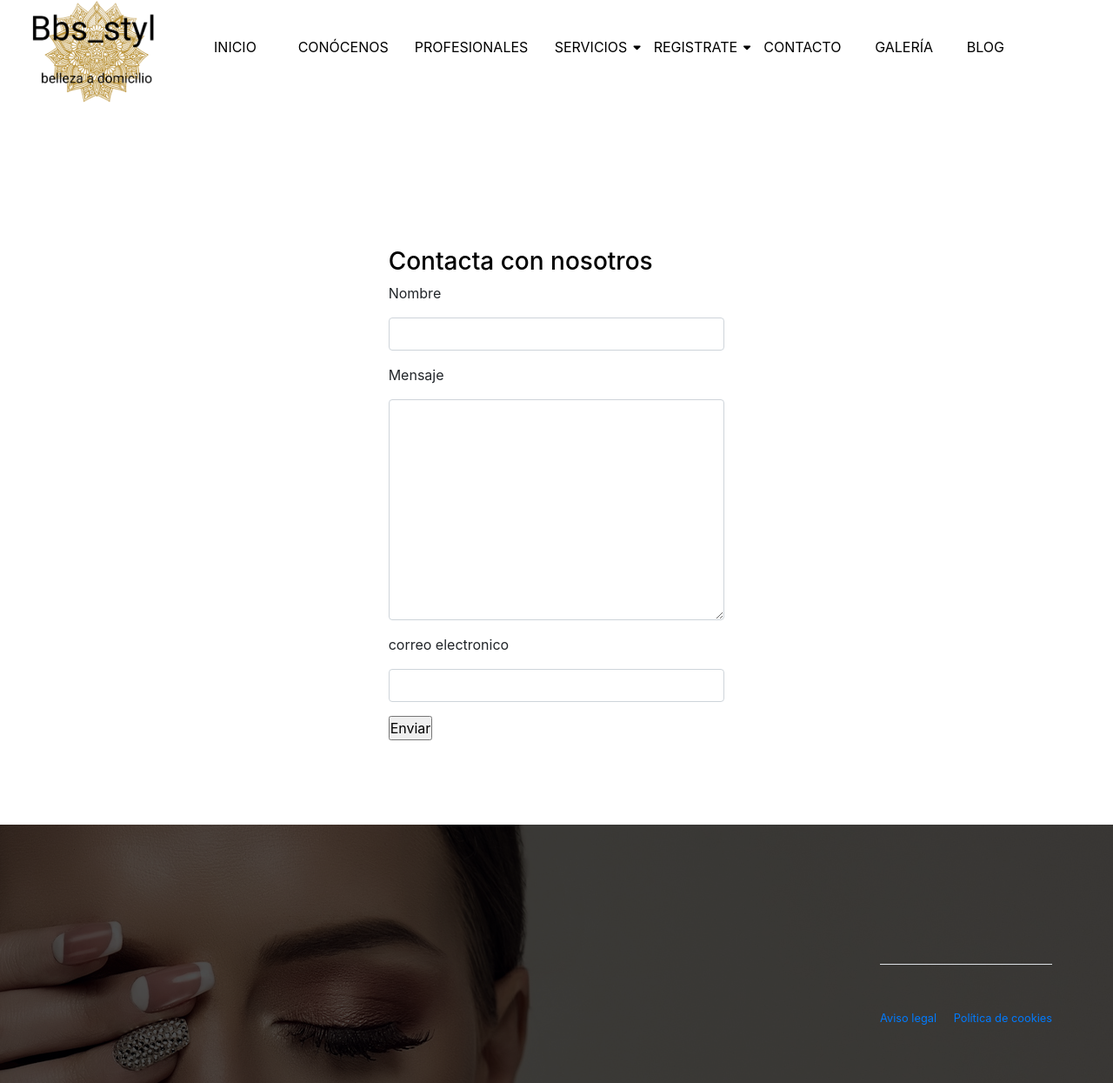
After one commit to Maellyf5/Bbs_styl, a Django app: page /contacto/ in a window 1280 px wide. The commit adds this page. Shown: the whole page at 87% size. Run offline with Django 3.2, Linux system fonts and the light colour scheme; data that the repository does not hold is empty; some libraries are stand-ins or nearby versions.

Commit message:
template contacto

```diff
--- a/Bbs_Styl/Bbs_Styl/settings.py
+++ b/Bbs_Styl/Bbs_Styl/settings.py
@@ -28,6 +28,10 @@ SECRET_KEY = 'dyk%dzy^qfei=d6@=ajg9o0*&13$erz%u7$dqtrk_+ms$i7@(8'
 DEBUG = True
 
 ALLOWED_HOSTS = []
+EMAIL_HOST = 'smtp.mailtrap.io'
+EMAIL_HOST_USER = '51958c9e81a2cc'
+EMAIL_HOST_PASSWORD = '7f821b2912ca87'
+EMAIL_PORT = '2525'
 
 
 # Application definition
@@ -39,6 +43,7 @@ INSTALLED_APPS = [
     'django.contrib.sessions',
     'django.contrib.messages',
     'django.contrib.staticfiles',
+    'widget_tweaks',
     'app',
     'accounts',
     'bootstrap4',
--- /dev/null
+++ b/Bbs_Styl/app/forms.py
@@ -0,0 +1,7 @@
+from django import forms
+
+
+class Formulario(forms.Form):
+    nombre = forms.CharField(label='Nombre',max_length=100)
+    mensaje = forms.CharField(label='Mensaje',widget=forms.Textarea,max_length=1000)
+    email = forms.EmailField(label='correo electronico')
--- a/Bbs_Styl/app/urls.py
+++ b/Bbs_Styl/app/urls.py
@@ -13,6 +13,8 @@ urlpatterns = [
     path('servicios', Servicios.as_view(), name='servicios'),
     path('infoServicios/<int:pk>', InfoServicio.as_view(), name='infoServi'),
     path('buscarCP/', BuscadorCP.as_view(), name='profesionalCP'),
+    path('contacto/', Contacto.as_view(), name='contactos'),
+
 
 
 
--- a/Bbs_Styl/app/views.py
+++ b/Bbs_Styl/app/views.py
@@ -3,6 +3,9 @@ from django.contrib.contenttypes.models import ContentType
 from django.views.generic import *
 from .models import *
 from django.http import HttpResponseRedirect
+from .forms import Formulario
+from django.core.mail import EmailMessage
+from django.template.loader import render_to_string
 
 
 # Create your views here.
@@ -176,28 +179,41 @@ class BuscadorCP(TemplateView):
 
 
 
-"""
-class Proyectos(ListView):
-    model = Proyecto
-    template_name = 'app/proyectos.html'
-    context_object_name= 'pro'
-    queryset = Proyecto.objects.all()
+class Contacto(TemplateView):
+    template_name = 'app/formulario.html'
 
 
     def get_context_data(self,**kwargs):
-        context=super(Proyectos, self).get_context_data(**kwargs)
-
-        context['pro'] = Proyecto.objects.all()
+        context=super(Contacto, self).get_context_data(**kwargs)
+        context['contact_form'] =Formulario()
+        context['mi']= Inicio.objects.all()
+        context['servi'] = Servicio.objects.all()
+        context['contacto']= Footer.objects.all()
 
         return context
 
-class Infoproyectos(DetailView):
-    template_name = 'app/infoproyectos.html'
-    model = Proyecto
+    def post(self, request,*args,**kwargs):
+        nombre = request.POST.get('nombre')
+        mensaje = request.POST.get('mensaje')
+        email = request.POST.get('email')
 
-    def get_context_data(self,**kwargs):
-        context=super(Infoproyectos, self).get_context_data(**kwargs)
-        idpro = self.kwargs.get('pk',None)
-        context['infop']= Proyecto.objects.get(pk = idpro)
-        context['pro'] = Proyecto.objects.all()
-        return context """
+
+        body= render_to_string(
+            'app/email_content.html', {
+                'nombre':nombre,
+                'mensaje':mensaje,
+                'email':email,
+            },
+        )
+
+        print(nombre)
+
+        email_message = EmailMessage(
+            subject='mensaje de usuario',
+            body=body,
+            from_email=email,
+            to=['koko-yoana@hotmail.es'],
+        )
+        email_message.content_subtype='html'
+        email_message.send()
+        return redirect('app:inicio')
--- /dev/null
+++ b/Bbs_Styl/templates/app/formulario.html
@@ -0,0 +1,32 @@
+{% extends 'app/index.html' %} {% load static %} {% load bootstrap4 %}
+{% block content %}{% load widget_tweaks %}
+
+<form action="/contacto/" method="POST">
+ {% csrf_token %}
+
+  <div class="row  marginAviso">
+      <div class="col-md-4 offset-md-4">
+
+        <div class="form-group">
+        <h3 style="color: black;">Contacta con nosotros</h3>
+        <p> {{ contact_form.nombre.label  }}</p>
+        {% render_field contact_form.nombre class+="form-control" %}
+   </div>
+    <div class="form-group">
+       {% csrf_token %}
+        <p> {{ contact_form.mensaje.label  }}</p>
+        {% render_field contact_form.mensaje class+="form-control" %}
+   </div>
+    <div class="form-group">
+       {% csrf_token %}
+        <p> {{ contact_form.email.label  }}</p>
+        {% render_field contact_form.email class+="form-control" %}
+   </div>
+   <div class="actions mb-5">
+<input type="submit" value="Enviar">
+ </div>
+  </div>
+  </div>
+{% endblock content%}
+
+</form>
--- a/Bbs_Styl/templates/app/index.html
+++ b/Bbs_Styl/templates/app/index.html
@@ -80,7 +80,7 @@
                   </li>
                 </ul>
               </li>
-              <li class="nav-item"><a class="dorado" href="{% url 'app:index' %}">CONTACTO</a></li>
+              <li class="nav-item"><a class="dorado" href="{% url 'app:contactos' %}">CONTACTO</a></li>
 
               <li class="nav-item"><a class="dorado mrIzdG" href="{% url 'app:index' %}">GALERÍA</a></li>
               <li class="nav-item"><a class="dorado mrIzdB" href="{% url 'app:blog' %}">BLOG</a></li>
```
Also changed, not shown: Bbs_Styl/templates/app/email_content.html (added, +21 -0 lines).
